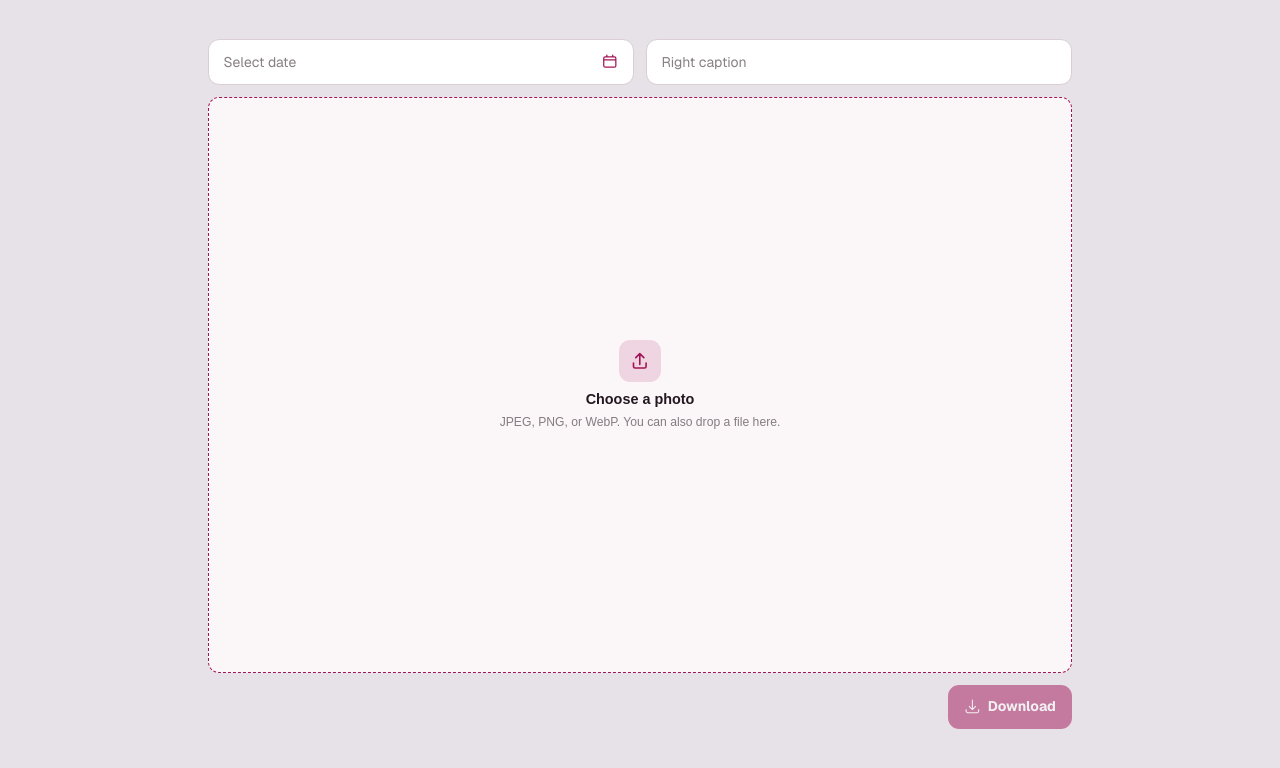
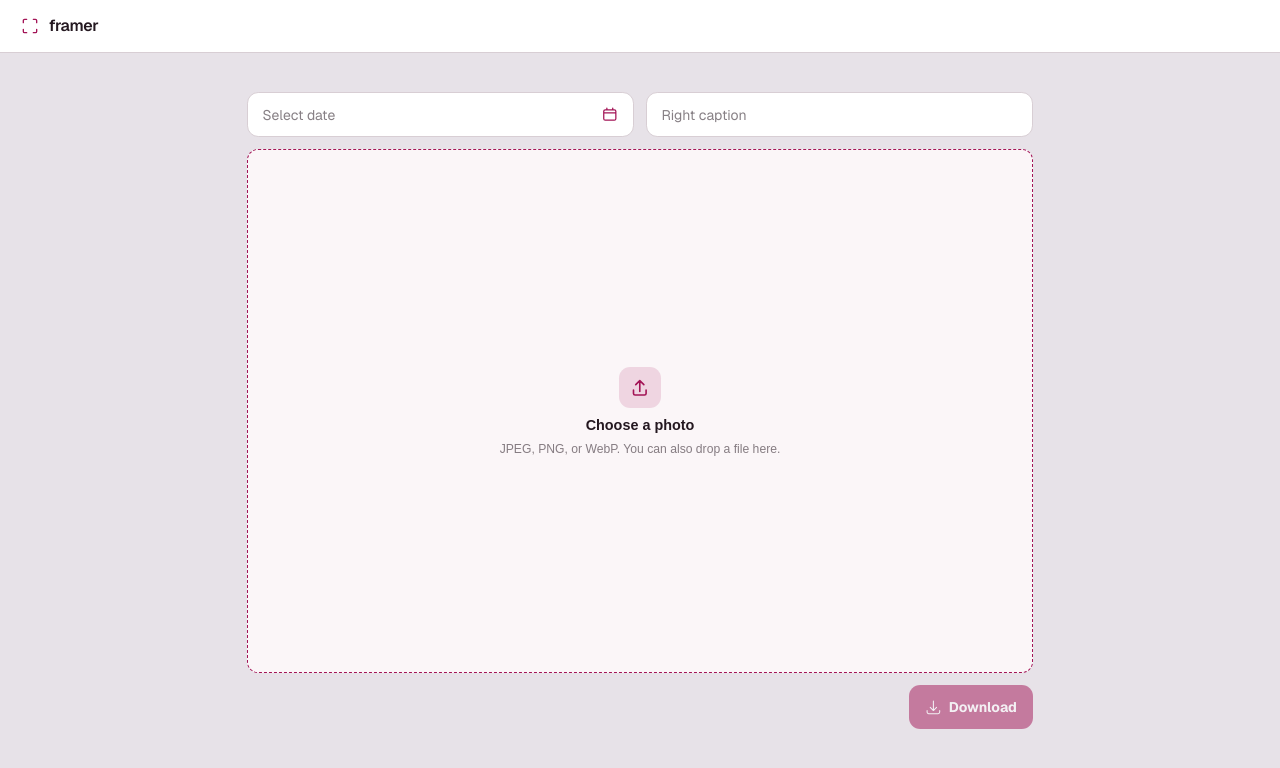
Before and after one commit to haladamateusz/framer, an Angular app: page / in a window 1280 px wide. Shown: the top 768 px of the page. Built offline with nearby package versions, Linux system fonts and the light colour scheme.

Commit message:
feat(navbar): add a top bar named framer

```diff
--- a/src/app/app.ts
+++ b/src/app/app.ts
@@ -1,10 +1,28 @@
 import { Component } from '@angular/core';
 
 import { PhotoEditor } from './editor/photo-editor';
+import { Navbar } from './navbar/navbar';
 
 @Component({
   selector: 'app-root',
-  imports: [PhotoEditor],
-  template: '<app-photo-editor />',
+  imports: [Navbar, PhotoEditor],
+  template: `
+    <div class="shell">
+      <app-navbar />
+      <app-photo-editor />
+    </div>
+  `,
+  styles: `
+    :host {
+      display: block;
+      min-height: 100dvh;
+    }
+
+    .shell {
+      display: flex;
+      min-height: 100dvh;
+      flex-direction: column;
+    }
+  `,
 })
 export class App {}
--- a/src/app/editor/photo-editor.css
+++ b/src/app/editor/photo-editor.css
@@ -1,6 +1,8 @@
 :host {
-  display: block;
-  min-height: 100dvh;
+  display: flex;
+  flex: 1;
+  flex-direction: column;
+  min-height: 0;
   background: var(--page);
   color: var(--text);
   font-family: Geist, sans-serif;
@@ -8,8 +10,9 @@
 
 .editor {
   display: flex;
-  min-height: 100dvh;
+  flex: 1;
   flex-direction: column;
+  min-height: 0;
 }
 
 .workspace {
@@ -22,7 +25,7 @@
 
 .frame {
   display: flex;
-  width: min(100%, 56rem, calc((100dvh - 14rem) * var(--frame-ratio, 1.5)));
+  width: min(100%, 56rem, calc((100dvh - 14rem - var(--navbar-height)) * var(--frame-ratio, 1.5)));
   flex-direction: column;
   gap: 0.75rem;
 }
--- a/src/app/editor/photo-editor.html
+++ b/src/app/editor/photo-editor.html
@@ -1,5 +1,4 @@
 <div class="editor">
-  <h1 class="sr-only">Photo frame</h1>
   <main
     class="workspace"
     (dragover)="onDragOver($event)"
--- /dev/null
+++ b/src/app/navbar/navbar.css
@@ -0,0 +1,50 @@
+:host {
+  position: sticky;
+  top: 0;
+  z-index: 2;
+  display: block;
+}
+
+.navbar {
+  display: flex;
+  height: var(--navbar-height);
+  align-items: center;
+  border-bottom: 1px solid var(--line);
+  background: var(--surface);
+  padding-inline: 1.25rem;
+}
+
+.brand {
+  margin: 0;
+  font-size: 1rem;
+  font-weight: 600;
+  letter-spacing: -0.02em;
+  line-height: 1.2;
+}
+
+.brand a {
+  display: inline-flex;
+  min-height: 2.75rem;
+  align-items: center;
+  gap: 0.55rem;
+  border-radius: 0.5rem;
+  color: inherit;
+  text-decoration: none;
+  transition: color 150ms ease;
+}
+
+.brand a:hover {
+  color: var(--accent);
+}
+
+.brand a:focus-visible {
+  outline: 3px solid var(--focus);
+  outline-offset: 2px;
+}
+
+.mark {
+  width: 1.25rem;
+  height: 1.25rem;
+  flex: none;
+  color: var(--accent);
+}
--- /dev/null
+++ b/src/app/navbar/navbar.html
@@ -0,0 +1,15 @@
+<header class="navbar">
+  <h1 class="brand">
+    <a routerLink="/" aria-current="page">
+      <svg class="mark" viewBox="0 0 24 24" fill="none" aria-hidden="true">
+        <path
+          d="M4 8V5.5A1.5 1.5 0 0 1 5.5 4H8M16 4h2.5A1.5 1.5 0 0 1 20 5.5V8M20 16v2.5a1.5 1.5 0 0 1-1.5 1.5H16M8 20H5.5A1.5 1.5 0 0 1 4 18.5V16"
+          stroke="currentColor"
+          stroke-width="1.6"
+          stroke-linecap="round"
+        />
+      </svg>
+      framer
+    </a>
+  </h1>
+</header>
--- /dev/null
+++ b/src/app/navbar/navbar.ts
@@ -0,0 +1,10 @@
+import { Component } from '@angular/core';
+import { RouterLink } from '@angular/router';
+
+@Component({
+  imports: [RouterLink],
+  selector: 'app-navbar',
+  styleUrl: './navbar.css',
+  templateUrl: './navbar.html',
+})
+export class Navbar {}
--- a/src/index.html
+++ b/src/index.html
@@ -2,7 +2,7 @@
 <html lang="en">
   <head>
     <meta charset="utf-8" />
-    <title>Photo frame</title>
+    <title>framer</title>
     <base href="/" />
     <meta name="viewport" content="width=device-width, initial-scale=1" />
     <link rel="icon" href="favicon.svg" type="image/svg+xml" />
--- a/src/styles.css
+++ b/src/styles.css
@@ -18,6 +18,7 @@
   --danger-active: #8d1429;
   --danger-foreground: #fff;
   --shadow: rgb(36 24 32 / 12%);
+  --navbar-height: 3.25rem;
 }
 
 @media (prefers-color-scheme: dark) {
```
Also changed, not shown: 2 other files (tests, documents, lock files or other folders).
